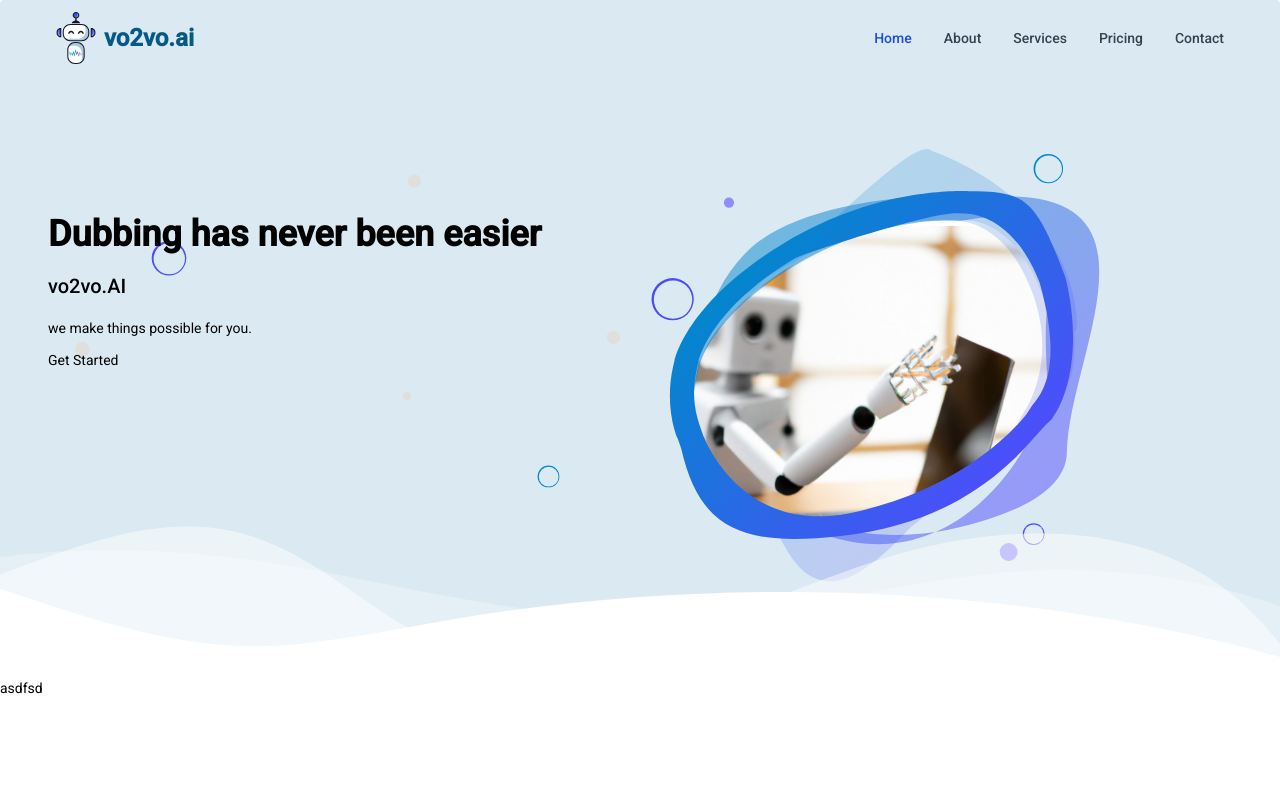
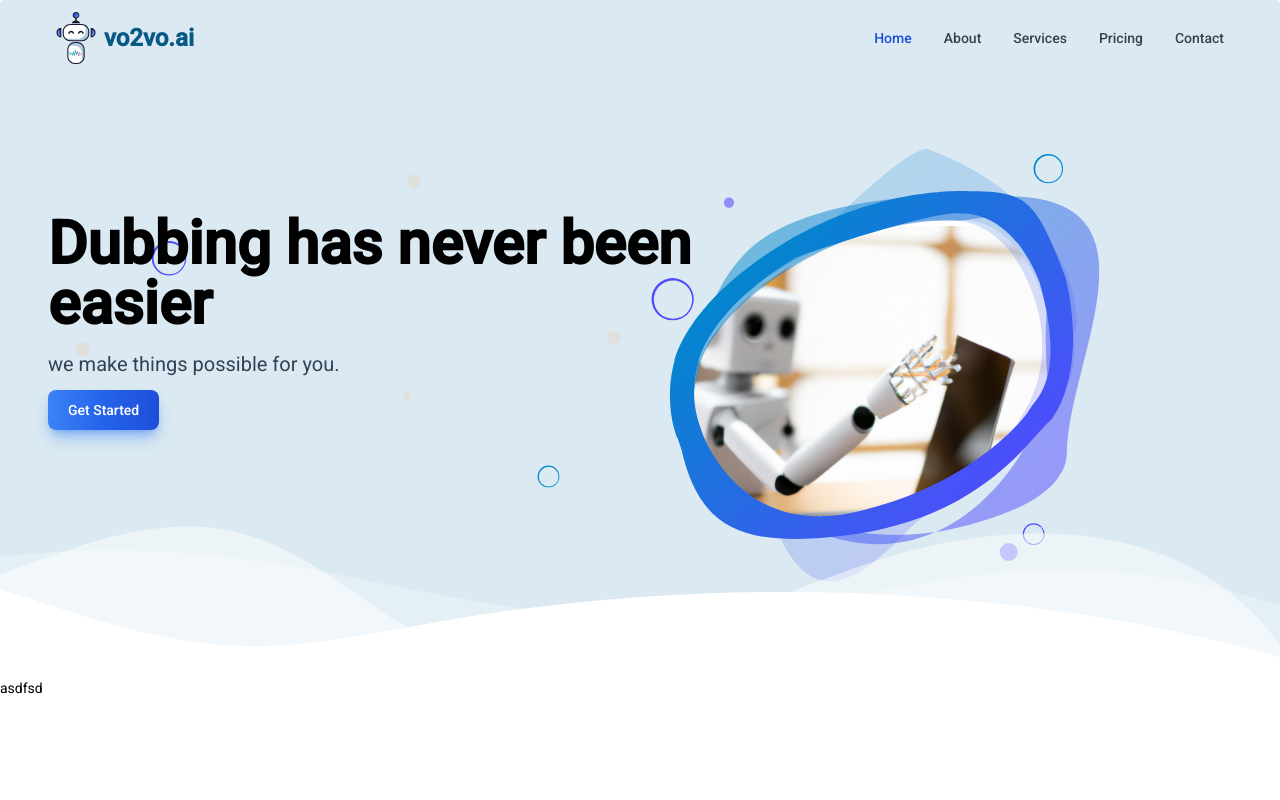
Before and after one commit to jhonrami12/site-test-Oldvo2, an Angular app: page / in a window 1280 px wide. Shown: the top 800 px of the page. Built offline with nearby package versions, Linux system fonts and the light colour scheme.

Commit message:
changes in the title and add button Get Started

```diff
--- a/src/app/components/navbar-home/navbar-home.component.html
+++ b/src/app/components/navbar-home/navbar-home.component.html
@@ -6,7 +6,7 @@
                 class="self-center  text-sky-800 text-2xl font-semibold whitespace-nowrap dark:text-white">vo2vo.ai</span>
         </a>
         <button type="button" (click)="onToggleMenu()"
-            class="inline-flex items-center p-2 ml-3 text-sm text-gray-500 rounded-lg md:hidden hover:bg-gray-100 focus:outline-none focus:ring-2 focus:ring-gray-200 dark:text-gray-400 dark:hover:bg-gray-700 dark:focus:ring-gray-600">
+            class="inline-flex items-center p-2  mx-3 text-sm text-gray-500 rounded-lg md:hidden hover:bg-blue-200 focus:outline-none focus:ring-2 focus:ring-gray-200 dark:text-gray-400 dark:hover:bg-gray-700 dark:focus:ring-gray-600">
             <svg class="w-6 h-6" aria-hidden="true" fill="currentColor" viewBox="0 0 20 20"
                 xmlns="http://www.w3.org/2000/svg">
                 <path fill-rule="evenodd"
@@ -15,16 +15,17 @@
             </svg>
         </button>
         <div [ngClass]="{'hidden': toggelMenu === 'closed' }"
-            class="w-full absolute top-16 left-0 pr-0 md:pr-0 lg:pr-10 z-10 md:top-0 md:block md:w-auto md:relative" id="navbar-default">
+            class="w-full absolute top-16 left-0 px-2 md:pr-0 lg:pr-10 z-10   md:top-0 md:block md:w-auto md:relative"
+            id="navbar-default">
             <ul
-                class="flex flex-col p-4 mt-2 border border-gray-100 rounded-lg bg-[#DBEAF2] md:flex-row md:space-x-8 md:mt-0 md:text-sm md:font-medium md:border-0 md:bg-[#DBEAF2] dark:bg-gray-800 md:dark:bg-gray-900 dark:border-gray-700">
+                class="flex flex-col p-4 mt-2 border bg-[#DBEAF2] rounded-lg md:flex-row md:space-x-8 md:mt-0 md:text-sm md:font-medium md:border-0 dark:bg-gray-800 md:dark:bg-gray-900 dark:border-gray-700">
                 <li>
                     <a href="#"
-                        class="block py-2 pl-3 pr-4 text-white bg-blue-700 rounded md:bg-transparent md:text-blue-700 md:p-0 dark:text-white">Home</a>
+                        class="block py-2 pl-3 pr-4 text-white bg-blue-400 rounded md:bg-transparent md:text-blue-700 md:p-0 dark:text-white">Home</a>
                 </li>
                 <li>
                     <a href="#"
-                        class="block py-2 pl-3 pr-4 text-gray-700 rounded hover:bg-gray-100 md:hover:bg-transparent md:border-0 md:hover:text-blue-700 md:p-0 dark:text-gray-400 md:dark:hover:text-white dark:hover:bg-gray-700 dark:hover:text-white md:dark:hover:bg-transparent">About</a>
+                        class="block py-2 pl-3 pr-4 text-gray-700 rounded focus:bg-gray-100 active:bg-gray-100 hover:bg-gray-100 md:hover:bg-transparent md:border-0 md:hover:text-blue-700 md:p-0 dark:text-gray-400 md:dark:hover:text-white dark:hover:bg-gray-700 dark:hover:text-white md:dark:hover:bg-transparent">About</a>
                 </li>
                 <li>
                     <a href="#"
--- a/src/app/components/welcome-home/welcome-home.component.html
+++ b/src/app/components/welcome-home/welcome-home.component.html
@@ -6,7 +6,7 @@
         </div>
 
         <svg version="1.1" xmlns="http://www.w3.org/2000/svg" xmlns:xlink="http://www.w3.org/1999/xlink" x="0px" y="0px"
-            viewBox="0 0 2000 935" xml:space="preserve" class="w-[150%] sm:w-full">
+            viewBox="0 0 2000 935" xml:space="preserve" class="w-[170%] sm:w-full">
             <linearGradient id="gradient_SVG_1_" class="custom-svg-linear-gradient" gradientUnits="userSpaceOnUse"
                 x1="1608.6167" y1="668.754" x2="1197.4358" y2="257.5732">
                 <stop offset="3.745963e-03" style="stop-color:#5349FF" />
@@ -126,11 +126,11 @@
         </div>
 
 
-        <div class="absolute top-1/4 px-4 md:px-8 lg:px-12 w-11/12 sm:w-7/12">
-            <h1 class="!text-4xl !font-extrabold">Dubbing has never been easier</h1>
-            <h2 class="">vo2vo.AI</h2>
-            <p class="">we make things possible for you.</p>
-            <a href="" class="">Get Started</a>
+        <div class="absolute top-[15%] sm:top-1/4 px-4 md:px-8 lg:px-12 w-11/12 sm:w-7/12">
+            <h1 class="!text-3xl sm:!text-4xl lg:!text-6xl !font-extrabold">Dubbing has never been easier</h1>
+            <p class="!text-lg sm:!text-xl text-slate-700 w-9/12">we make things possible for you.</p>
+            <button type="button" class="text-white bg-gradient-to-r from-blue-500 via-blue-600 to-blue-700 hover:bg-gradient-to-br focus:ring-4 focus:outline-none focus:ring-blue-300 dark:focus:ring-blue-800 shadow-lg shadow-blue-500/50 dark:shadow-lg dark:shadow-blue-800/80 font-medium rounded-lg text-sm px-5 py-2.5 text-center mr-2 mb-2 ">Get Started</button>
+
         </div>
     </div>
 </section>
```
